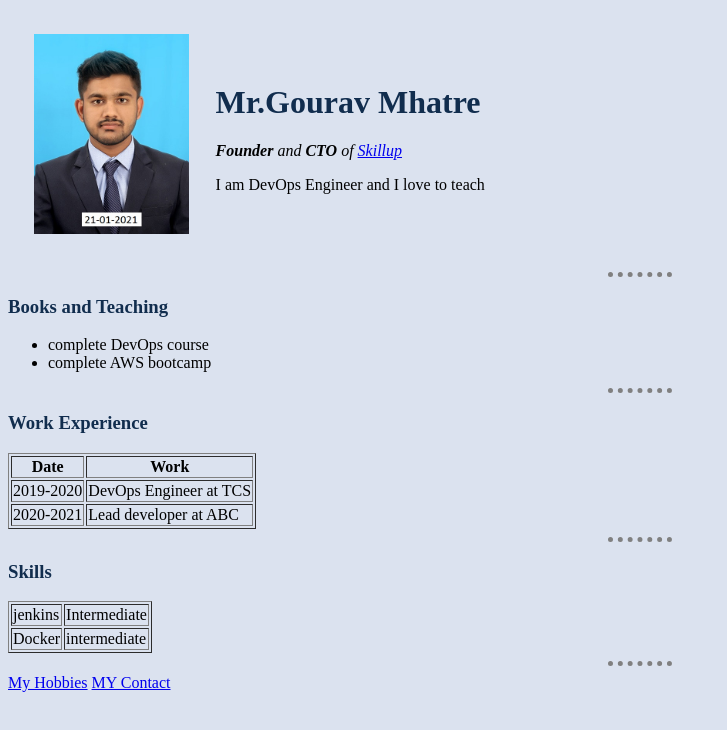
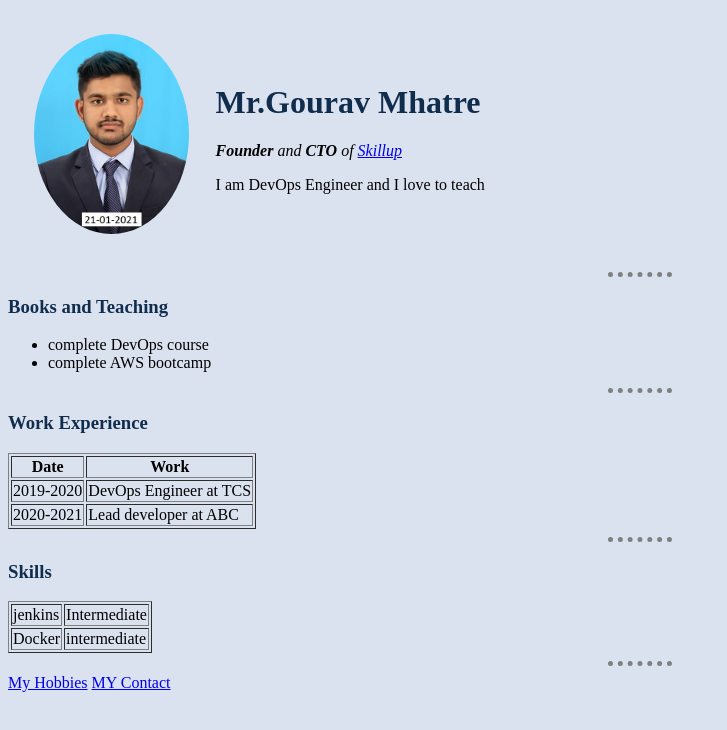
Before and after one commit to Gouravmhatre/web-develoment, a plain HTML site: page Index.html in a window 1280 px wide. Shown: the whole page, without its empty margins (0-727 px from the left). Drawn offline with Linux system fonts and the light colour scheme.

Commit message:
first html project

```diff
--- a/Index.html
+++ b/Index.html
@@ -8,7 +8,7 @@
   <body>
     <table cellspacing="25">
       <tr>
-        <td><img src="asset/IMG_5164.jpg"alt="profile picture"></td>
+        <td><img class="circular" src="asset/IMG_5164.jpg"alt="profile picture"></td>
         <td>  <h1>Mr.Gourav Mhatre</h1>
           <p><em><strong>Founder</strong> and <strong>CTO</strong> of <a href="https://www.jenkins.io/">Skillup</a></em></p>
           <p>I am DevOps Engineer and I love to teach</p></td>
--- a/css/style.css
+++ b/css/style.css
@@ -17,3 +17,6 @@ h3{
 h1{
   color:#112d4e;
 }
+.circular{
+  border-radius:200%;
+}
```
